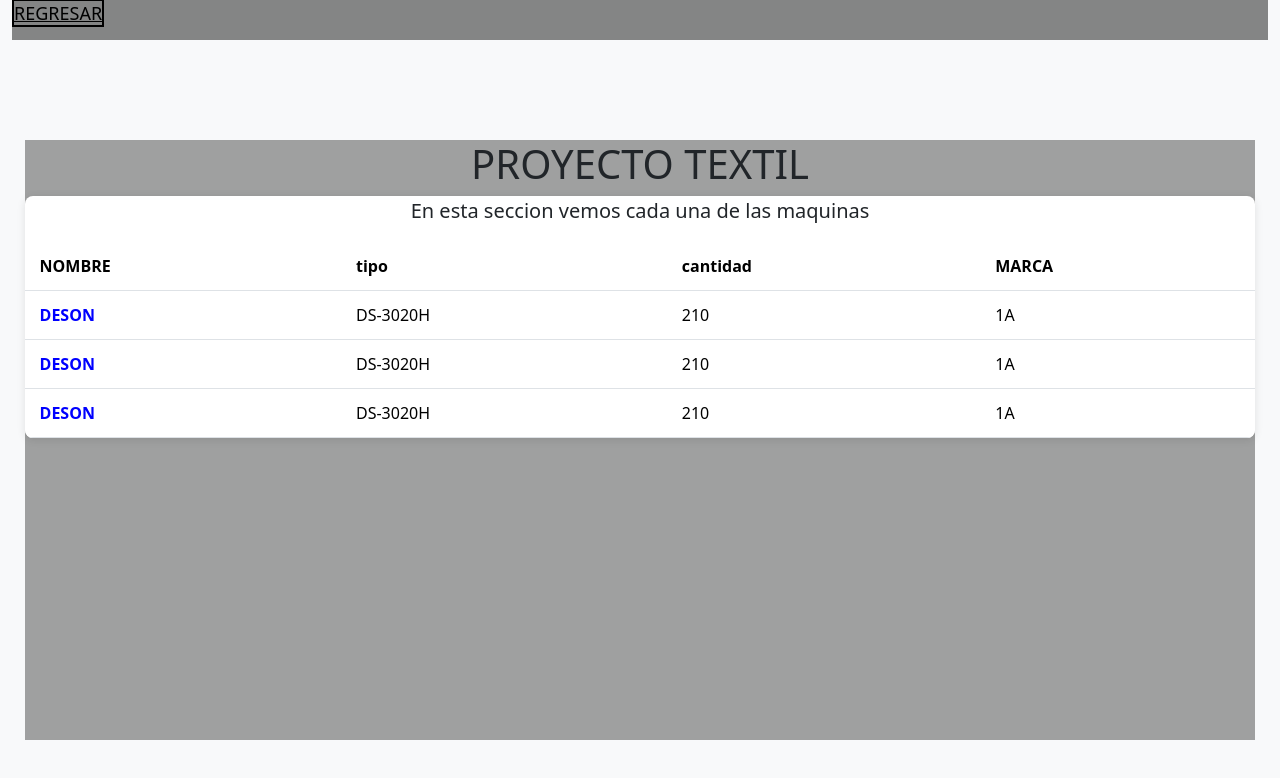
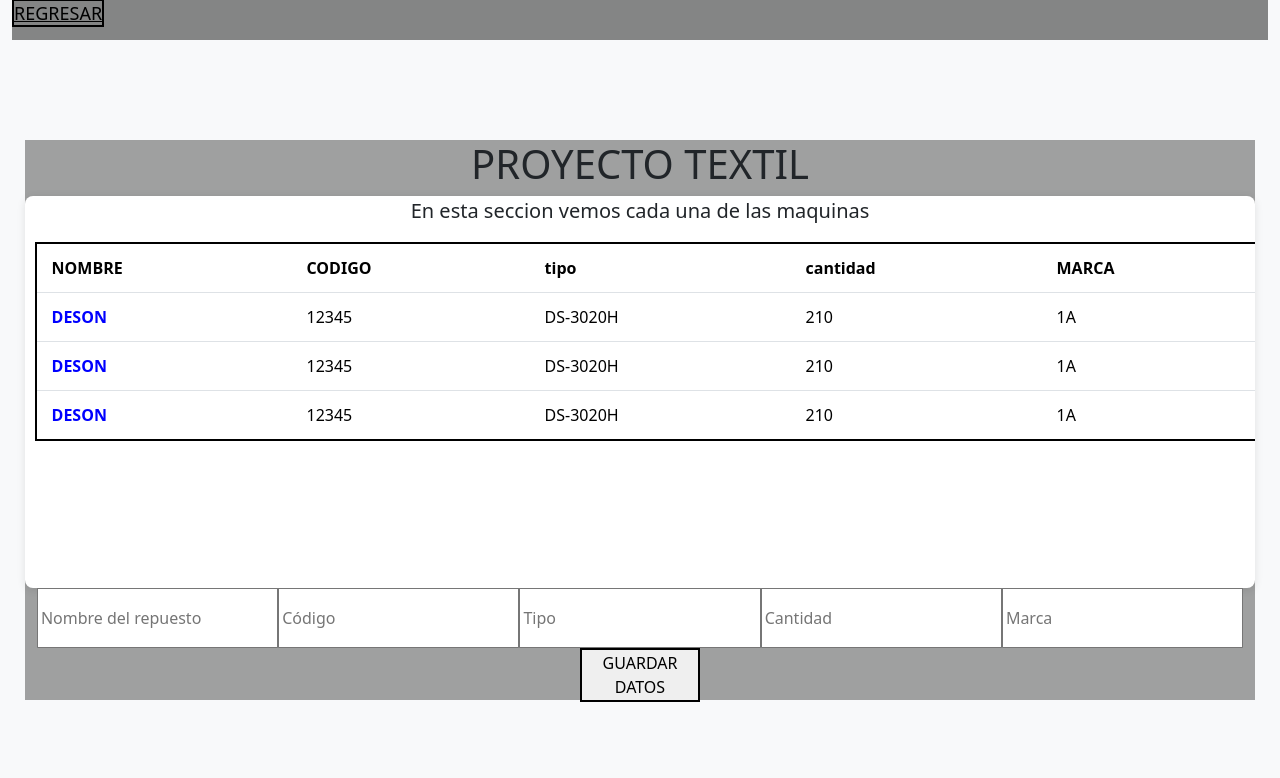
Before and after one commit to franco-delgado/proyectotextil, a React (Vite) app: page /repuestos in a window 1280 px wide. Shown: the top 778 px of the page. Built offline with nearby package versions, Linux system fonts and the light colour scheme.

Commit message:
SE AGREARON INPUTS Y se arreglo el css de un table

```diff
--- a/package.json
+++ b/package.json
@@ -7,10 +7,13 @@
     "dev": "vite",
     "build": "vite build",
     "lint": "eslint .",
-    "preview": "vite preview"
+    "preview": "vite preview",
+    "predeploy": "npm run build",
+    "deploy": "gh-pages -d build"
   },
   "dependencies": {
     "bootstrap": "^5.3.8",
+    "html5-qrcode": "^2.3.8",
     "react": "^19.2.4",
     "react-dom": "^19.2.4",
     "react-router-dom": "^7.13.2"
@@ -23,6 +26,7 @@
     "eslint": "^9.39.4",
     "eslint-plugin-react-hooks": "^7.0.1",
     "eslint-plugin-react-refresh": "^0.5.2",
+    "gh-pages": "^6.3.0",
     "globals": "^17.4.0",
     "vite": "^8.0.1"
   }
--- a/src/maquinas/maquinas.jsx
+++ b/src/maquinas/maquinas.jsx
@@ -20,8 +20,9 @@ const ModalPortal = ({ children, onClose }) => {
   );
 };
 
-const misMaquinas = [];
-misMaquinas[1] = {
+function Maquinas() {
+  const [misMaquinas, setMisMaquinas] = useState([
+    {
       marca: "DESON",
       modelo: "DS-3020H",
       serie: "210",
@@ -30,8 +31,8 @@ misMaquinas[1] = {
       lugar: "LIEA",
       observacion: "EXCELENTE",
       tipo: "PLANA",
-};
-misMaquinas[2] = {
+    },
+    {
       marca: "CONSEW",
       modelo: "DS-3066J",
       serie: "410",
@@ -40,8 +41,8 @@ misMaquinas[2] = {
       lugar: "LIEA-J",
       observacion: "--------",
       tipo: "CINTURERA",
-};
-misMaquinas[3] = {
+    },
+    {
       marca: "DESON",
       modelo: "DS-3020H",
       serie: "210",
@@ -50,8 +51,8 @@ misMaquinas[3] = {
       lugar: "LIEA",
       observacion: "EXCELENTE",
       tipo: "PLANA",
-};
-misMaquinas[4] = {
+    },
+    {
       marca: "DESON",
       modelo: "DS-3020H",
       serie: "210",
@@ -60,9 +61,51 @@ misMaquinas[4] = {
       lugar: "LIEA",
       observacion: "EXCELENTE",
       tipo: "PLANA",
+    },
+  ]);
+
+  const [inputs, setInputs] = useState({
+    marca: "",
+    modelo: "",
+    serie: "",
+    Ninventario: "",
+    estado: "",
+    lugar: "",
+    observacion: "",
+    tipo: "",
+  });
+
+  const handleChangeMaquina = (e) => {
+    setInputs({
+      ...inputs,
+      [e.target.name]: e.target.value,
+    });
   };
 
-function Maquinas() {
+  const guardarMaquina = () => {
+    if (inputs.marca === "" || inputs.modelo === "")
+      return alert("Por favor, completa al menos la marca y el modelo");
+
+    setMisMaquinas([...misMaquinas, inputs]);
+
+    setInputs({
+      marca: "",
+      modelo: "",
+      serie: "",
+      Ninventario: "",
+      estado: "",
+      lugar: "",
+      observacion: "",
+      tipo: "",
+    });
+  };
+
+  const handleHeaderClick = (e) => {
+    const th = e.target.closest("th");
+    if (th) {
+      alert("Columna seleccionada: " + th.innerText);
+    }
+  };
   const [modalAbierto, setModalAbierto] = useState(false);
 
   const navigate = useNavigate();
@@ -78,7 +121,7 @@ function Maquinas() {
           <p>En esta seccion vemos cada una de las maquinas</p>
           <table className="table table-hover">
             <thead>
-              <tr>
+              <tr onClick={handleHeaderClick} style={{ cursor: "pointer" }}>
                 <th scope="col">MARCA</th>
                 <th scope="col">MODELO</th>
                 <th scope="col">SERIE</th>
@@ -124,6 +167,71 @@ function Maquinas() {
               <Deson210 />
             </ModalPortal>
           )}
+        </div>
+        <div className="contenInputs">
+          <div className="inputs">
+            <input
+              type="text"
+              name="marca"
+              placeholder="marca"
+              value={inputs.marca}
+              onChange={handleChangeMaquina}
+            />
+            <input
+              type="text"
+              name="modelo"
+              placeholder="modelo"
+              value={inputs.modelo}
+              onChange={handleChangeMaquina}
+            />
+            <input
+              type="text"
+              name="serie"
+              placeholder="serie"
+              value={inputs.serie}
+              onChange={handleChangeMaquina}
+            />
+            <input
+              type="text"
+              name="Ninventario"
+              placeholder="Ninventario"
+              value={inputs.Ninventario}
+              onChange={handleChangeMaquina}
+            />
+            <input
+              type="text"
+              name="estado"
+              placeholder="estado"
+              value={inputs.estado}
+              onChange={handleChangeMaquina}
+            />
+            <input
+              type="text"
+              name="lugar"
+              placeholder="lugar"
+              value={inputs.lugar}
+              onChange={handleChangeMaquina}
+            />
+            <input
+              type="text"
+              name="observacion"
+              placeholder="observacion"
+              value={inputs.observacion}
+              onChange={handleChangeMaquina}
+            />
+            <input
+              type="text"
+              name="tipo"
+              placeholder="tipo"
+              value={inputs.tipo}
+              onChange={handleChangeMaquina}
+            />
+          </div>
+          <div className="contenGuardar">
+            <button className="guardar" onClick={guardarMaquina}>
+              GUARDAR DATOS
+            </button>
+          </div>
         </div>
       </div>
     </>
--- a/src/repuestos/repuestos.css
+++ b/src/repuestos/repuestos.css
@@ -19,7 +19,7 @@
   align-items: center;
   display: flex;
   flex-direction: column;
-  height: 600px;
+  height: 70vh;
   width: 98%;
 }
 p {
@@ -36,6 +36,7 @@ th {
 
 /* Contenedor para evitar que la tabla rompa el layout */
 .table-container {
+  height: 100%;
   width: 100%;
   overflow-x: auto; /* Scroll horizontal solo si es necesario */
   border-radius: 8px;
@@ -64,3 +65,9 @@ th {
 .table tbody tr:hover {
   background-color: #f8f9fa;
 }
+.contenInputs {
+  height: 14vh;
+  width: 98%;
+  display: flex;
+  flex-direction: column;
+}
--- a/src/repuestos/repuestos.jsx
+++ b/src/repuestos/repuestos.jsx
@@ -1,27 +1,66 @@
 import { Link } from "react-router-dom";
+import React, { useState } from "react";
 import "./repuestos.css";
 
-const misRepuestos = [];
-misRepuestos[1] = {
+function Repuestos() {
+  const [repuestos, setRepuestos] = useState([
+    {
       nombre: "DESON",
+      codigo: "12345",
       tipo: "DS-3020H",
       cantidad: "210",
       marca: "1A",
-};
-misRepuestos[2] = {
+    },
+    {
       nombre: "DESON",
+      codigo: "12345",
       tipo: "DS-3020H",
       cantidad: "210",
       marca: "1A",
-};
-misRepuestos[3] = {
+    },
+    {
       nombre: "DESON",
+      codigo: "12345",
       tipo: "DS-3020H",
       cantidad: "210",
       marca: "1A",
+    },
+  ]);
+
+  const [inputs, setInputs] = useState({
+    nombre: "",
+    codigo: "",
+    tipo: "",
+    cantidad: "",
+    marca: "",
+  });
+
+  const handleChange = (e) => {
+    setInputs({
+      ...inputs,
+      [e.target.name]: e.target.value,
+    });
   };
 
-function Repuestos() {
+  const guardarRegistro = () => {
+    if (inputs.nombre === "") return alert("Por favor, completa los campos");
+    setRepuestos([...repuestos, inputs]);
+    setInputs({
+      nombre: "",
+      codigo: "",
+      tipo: "",
+      cantidad: "",
+      marca: "",
+    });
+  };
+
+  const handleHeaderClick = (e) => {
+    const th = e.target.closest("th");
+    if (th) {
+      alert("Columna seleccionada: " + th.innerText);
+    }
+  };
+
   return (
     <>
       <div className="barraSuperior">
@@ -35,16 +74,17 @@ function Repuestos() {
           <p>En esta seccion vemos cada una de las maquinas</p>
           <table className="table table-hover">
             <thead>
-              <tr>
+              <tr onClick={handleHeaderClick} style={{ cursor: "pointer" }}>
                 <th scope="col">NOMBRE</th>
+                <th scope="col">CODIGO</th>
                 <th scope="col">tipo</th>
                 <th scope="col">cantidad</th>
                 <th scope="col">MARCA</th>
               </tr>
             </thead>
             <tbody>
-              {misRepuestos.map((item, index) => (
-                <tr key={(item = index)}>
+              {repuestos.map((item, index) => (
+                <tr key={index}>
                   <th
                     scope="row"
                     /* Usamos index + 1 para que la alerta muestre 1, 2, 3... correlativamente */
@@ -58,6 +98,7 @@ function Repuestos() {
                     {/* Aquí mostramos la nombre, el ID existe en la lógica pero no se ve */}
                     {item.nombre}
                   </th>
+                  <td>{item.codigo}</td>
                   <td>{item.tipo}</td>
                   <td>{item.cantidad}</td>
                   <td>{item.marca}</td>
@@ -66,6 +107,51 @@ function Repuestos() {
             </tbody>
           </table>
         </div>
+
+        <div className="contenInputs">
+          <div className="inputs">
+            <input
+              type="text"
+              name="nombre"
+              placeholder="Nombre del repuesto"
+              value={inputs.nombre}
+              onChange={handleChange}
+            />
+            <input
+              type="text"
+              name="codigo"
+              placeholder="Código"
+              value={inputs.codigo}
+              onChange={handleChange}
+            />
+            <input
+              type="text"
+              name="tipo"
+              placeholder="Tipo"
+              value={inputs.tipo}
+              onChange={handleChange}
+            />
+            <input
+              type="text"
+              name="cantidad"
+              placeholder="Cantidad"
+              value={inputs.cantidad}
+              onChange={handleChange}
+            />
+            <input
+              type="text"
+              name="marca"
+              placeholder="Marca"
+              value={inputs.marca}
+              onChange={handleChange}
+            />
+          </div>
+          <div className="contenGuardar">
+            <button className="guardar" onClick={guardarRegistro}>
+              GUARDAR DATOS
+            </button>
+          </div>
+        </div>
       </div>
     </>
   );
--- a/src/tareasOperario/tareasOperario.css
+++ b/src/tareasOperario/tareasOperario.css
@@ -11,19 +11,20 @@
   font-size: large;
   color: #000;
 }
-.conte .table {
+.table {
+  margin-left: 10px;
+  margin-right: 10px;
   border: solid 2px #000;
   background-color: #9fa0a0;
 }
 .tableHead {
   display: grid;
-  grid-template-columns: 15% 75% 10%;
+  grid-template-columns: 10% 80% 10%;
 }
 .tableBody {
   display: grid;
-  grid-template-columns: 15% 75% 10%;
+  grid-template-columns: 10% 80% 10%;
 }
-
 .centerColum {
   display: flex;
   flex-direction: column; /* Asegura que los elementos se apilen verticalmente si es una columna */
@@ -33,10 +34,23 @@
   min-height: 100px; /* Opcional: Dale una altura para notar el centrado vertical */
   border-left: 2px solid #000; /* Agrega un borde a la izquierda */
   border-right: #000 solid 2px; /* Agrega un borde a la derecha */
+  max-width: 100%; /* Evita que la columna crezca más que su padre */
+  overflow-wrap: break-word; /* Rompe palabras largas si es necesario */
+  word-wrap: break-word; /* Compatibilidad con navegadores antiguos */
+  word-break: break-word; /* Fuerza el salto en palabras sin espacios */
+  padding: 0 10px; /* Opcional: espacio para que el texto no toque los bordes */
+  box-sizing: border-box;
+  white-space: normal !important;
 }
-/*
+
 .leftColum {
-  display: flex;
+  display: grid;
+  grid-template-rows: 50% 50%;
   gap: 10px;
   justify-content: flex-end;
-}*/
+}
+.btn {
+  width: 90%;
+  height: 96%;
+  font-size: medium;
+}
```
Also changed, not shown: src/tareasOperario/tareasOperario.jsx (+11 -3 lines), 1 other file (tests, documents, lock files or other folders). Lines whose indentation alone changed are shown as unchanged.
